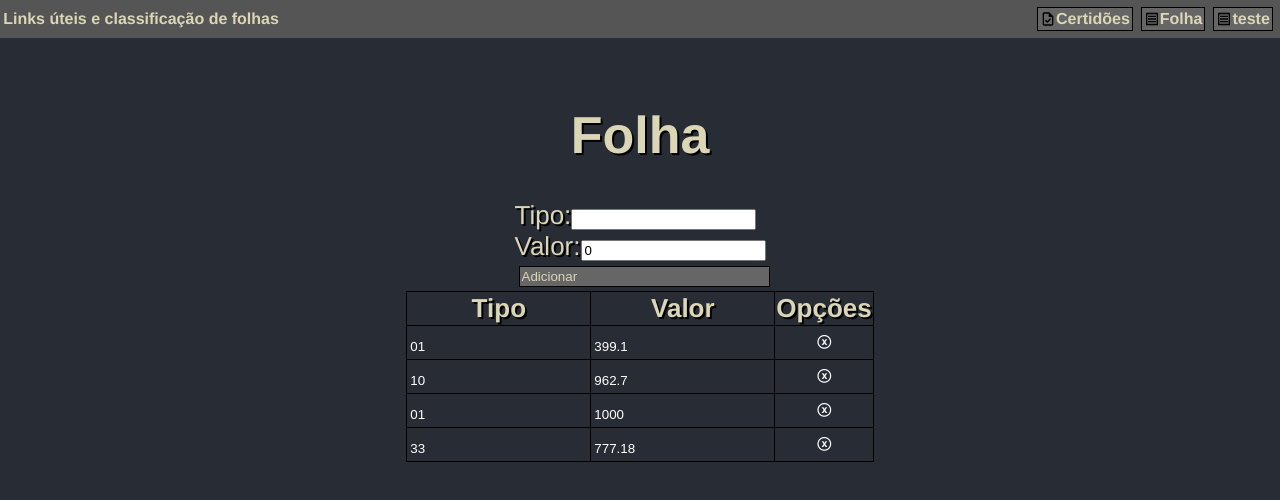
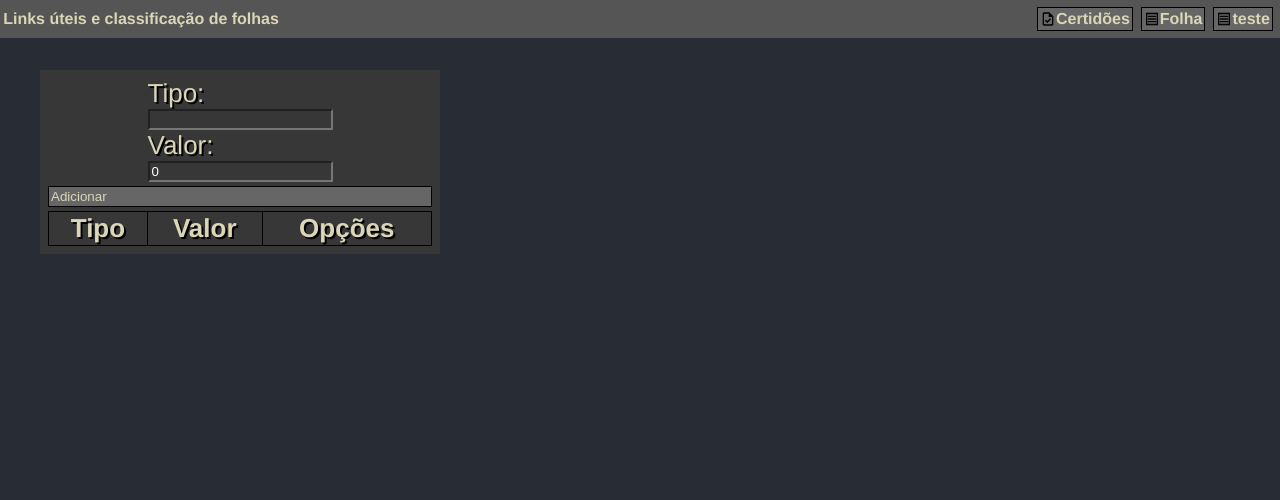
Before and after one commit to Glicio/rctcnds, a React (Create React App) app: page /folha in a window 1280 px wide. Shown: the top 500 px of the page. Built offline with nearby package versions, Linux system fonts and the light colour scheme.

Commit message:
input da folha em seus primeiros passos

```diff
--- a/src/App.css
+++ b/src/App.css
@@ -14,36 +14,6 @@
   overflow: hidden;
   font-size: calc(10px + 2vmin);
   color: var(--main-text-color);
-}
-
-.tabela {
-  border-collapse: collapse;
-}
-.tabela > thead,
-th,
-td {
-  border: black solid 1px;
-  text-align: center;
-  justify-content: center;
-}
-.opt-td {
-  margin: 0;
-  vertical-align: top;
-}
-.opt-btn {
-  display: block;
-  margin: auto;
-  transform: translate(0, 25%);
-  background-color: transparent;
-  border: none;
-  color: white;
-  font-weight: bold;
-  cursor: pointer;
-}
-.tabela-input {
-  background-color: transparent;
-  color: var(--second-text-color);
-  border: none;
 }
 
 .icon {
@@ -119,22 +89,22 @@ td {
 .fade {
   animation: fade 0.2s ease-out;
 }
-.menu-enter{
+.menu-enter {
   opacity: 0;
   transform: scale(0.9);
 }
 
-.menu-enter-active{
+.menu-enter-active {
   opacity: 1;
   transform: translateX(0);
   transition: opacity 300ms, transform 300ms;
 }
 
-.menu-exit{
+.menu-exit {
   opacity: 1;
 }
 
-.menu-exit-active{
+.menu-exit-active {
   opacity: 0;
   transform: scale(0.9);
   transition: opacity 300ms, transform 300ms;
@@ -163,11 +133,11 @@ td {
 }
 
 @media (max-width: 600px) {
-  .sub-menu{
+  .sub-menu {
     flex-direction: column;
     align-items: center;
   }
-  .btn{
+  .btn {
     max-width: 90%;
   }
 }
--- a/src/App.js
+++ b/src/App.js
@@ -3,7 +3,6 @@ import NavBar from './components/NavBar';
 import Cnds from './components/Cnds';
 import Folha from './components/Folha';
 import {BrowserRouter as Router, Routes, Route} from 'react-router-dom'
-import Test from './components/Test';
 
 function App() {
   return (
@@ -13,7 +12,6 @@ function App() {
         <div className="App">
           <Routes>
             <Route exact path='/folha' element={<Folha/>}/>
-            <Route exact path='/test' element={<Test/>}/>
             <Route exact path='/' element={<Cnds/>}/>
           </Routes>
         </div>
--- a/src/components/Folha.jsx
+++ b/src/components/Folha.jsx
@@ -1,13 +1,7 @@
-import React, { useState, useMemo, useEffect } from 'react'
+import React, { useState, useMemo, useEffect, useRef } from 'react'
 import { useTable } from 'react-table/dist/react-table.development'
+import './folha.css'
 
-
-let data = [
-    {tipo: "01", valor: 399.10},
-    {tipo: "10", valor: 962.70},
-    {tipo: "01", valor: 1000.00},
-    {tipo: "33", valor: 777.18},
-]
 
 const EditableCell = ({value: valorInicial, row: {index}, column: {id}, updateData}) => {
     //console.log(`Criando célula na posição: Linha: ${index.index}, Coluna: ${id}`);
@@ -33,10 +27,9 @@ const EditableCell = ({value: valorInicial, row: {index}, column: {id}, updateDa
 }
 
 
-
 const ValoresForm = (props) => {
 
-
+    const valorInput = useRef(null)
     const [tipo,setTipo] = useState("")
     const [valor,setValor] = useState(0)
 
@@ -49,6 +42,7 @@ const ValoresForm = (props) => {
         )
         setTipo("")
         setValor(0)
+        valorInput.current.focus()
     }
 
     const onChange = (e) => {
@@ -62,14 +56,14 @@ const ValoresForm = (props) => {
 
     return(
         <>
-            <form onSubmit={(e) => {e.preventDefault()}}>
+            <form className='form' onSubmit={(e) => {e.preventDefault()}}>
                 <div className="form-item">
                     <label htmlFor="tipo">Tipo:</label>
-                    <input type="text" name='tipo' id='tipo' value={tipo} onChange={(e) => {onChange(e)}}/>
+                    <input className='form-input' ref={valorInput} type="text" name='tipo' id='tipo' value={tipo} onChange={(e) => {onChange(e)}}/>
                 </div>
                 <div className="form-item">
                     <label htmlFor="valor">Valor:</label>
-                    <input type="number" name='valor' id='valor' value={valor} onChange={(e) => {onChange(e)}}/>
+                    <input className='form-input' type="number" name='valor' id='valor' value={valor} onChange={(e) => {onChange(e)}}/>
                 </div>
                 <button className='btn' onClick={(e) => onClick(e)}>Adicionar</button>
             </form>
@@ -78,9 +72,9 @@ const ValoresForm = (props) => {
 }
 
 
-
-export default function Folha(props){
-
+const InputTable = (props) => {
+    const updateData = props.updateData
+    const remover = props.remover
     const columns = useMemo(() => [
         {
             Header: 'Tipo',
@@ -92,7 +86,11 @@ export default function Folha(props){
         },
     ],[])
 
-    const [tableData, setTableData] = useState(data)
+    const [tableData, setTableData] = useState(props.data)
+
+    useEffect(() => {
+        setTableData(old => props.data)
+    }, [props.data])
     const tableInstance = useTable({columns, data: tableData, defaultColumn: {Cell: EditableCell}, updateData})
     const {
         headers,
@@ -102,46 +100,9 @@ export default function Folha(props){
         prepareRow,
       } = tableInstance
 
-    function remover(index){
-
-        const result = tableData.filter((item, i) => {
-            return index !== i
-        })
-
-        setTableData(result)
-    }
-
-    function updateData(valor, rowIndex, columnId){
-        setTableData(old => old.map((row, index) => {
-            if(index === rowIndex){
-                return {...old[rowIndex],[columnId]: parseFloat(valor)}
-            }
-            return row
-        })
-
-        )
-    }
-
-    function addData({tipo, valor}){
-        // Adiciona um valor à tabela
-        setTableData(old => {
-            return [...old, {tipo: tipo, valor: valor}]
-        })
-    }
-
-    function getFolhaInfo(){
-        let total = {}
-        tableData.forEach((item) => {
-            !total[item.tipo] ? total[item.tipo] = item.valor : total[item.tipo] = total[item.tipo]+item.valor
-        })
-        console.log(total)
-    }
-
     return (
-    <>
-        <h1>Folha</h1>
-        <ValoresForm addData={addData}></ValoresForm>
-        <table className='tabela'{...getTableProps()}>
+        <>
+            <table className='tabela'{...getTableProps()}>
             <thead>
                 <tr>
                 {headers.map((column => {
@@ -166,5 +127,61 @@ export default function Folha(props){
                 })}
             </tbody>
         </table>
+        </>
+    )
+}
+
+
+export default function Folha(){
+
+    const [data, setData] = useState([])
+    function remover(index){
+
+        const result = data.filter((item, i) => {
+            return index !== i
+        })
+
+        setData(result)
+    }
+
+    function updateData(valor, rowIndex, columnId){
+        setData(old => old.map((row, index) => {
+            if(index === rowIndex){
+                return {...old[rowIndex],[columnId]: parseFloat(valor)}
+            }
+            return row
+        })
+
+        )
+    }
+
+    function addData({tipo, valor}){
+        // Adiciona um valor à tabela
+        setData(old => {
+            return [...old, {tipo: tipo, valor: valor}]
+        })
+    }
+
+    function getFolhaInfo(){
+        let total = {}
+        data.forEach((item) => {
+            !total[item.tipo] ? total[item.tipo] = item.valor : total[item.tipo] = total[item.tipo]+item.valor
+        })
+        console.log(total)
+    }
+
+
+    return (
+    <>
+
+        <div className="container-grid">
+            <div className="input-div">
+                <ValoresForm addData={addData} ></ValoresForm>
+                <InputTable
+                data={data}
+                remover={remover}
+                updateData={updateData}/>
+            </div>
+        </div>
     </>)
 }
--- a/src/components/Tabela.jsx
+++ /dev/null
@@ -1,95 +0,0 @@
-import React, { useState, useMemo } from 'react'
-import { useTable } from 'react-table/dist/react-table.development'
-
-
-
-const EditableCell = (data) => {
-
-    const [value, setValue] = useState( data.value )
-    //console.log("DATA: ",data);
-
-
-    const onChange = (event) =>{
-        setValue(old => event.target.value)
-    }
-    return <input type="text" value={value} onChange={onChange} />
-}
-
-
-
-export default function Table(){
-
-    function remover() {
-
-    }
-
-
-    const ColumnsHook = (hooks) => {
-        console.log(hooks.visibleColumns);
-        hooks.visibleColumns.push((c) => [...c, {
-            id: 'options',
-            Header: 'Opções',
-            Cell: ({row}) => {
-                return <button onClick={() => {remover(row.index)}}>Remover</button>
-            }
-        }])
-    }
-
-    const FAKE_DATA = [
-        {tipo: "01", valor: 399.10},
-        {tipo: "10", valor: 962.70},
-        {tipo: "01", valor: 1000.00},
-        {tipo: "33", valor: 777.18},
-    ]
-
-    const [data, setData] = useState(FAKE_DATA)
-
-    const columns = useMemo(() => [
-        {
-            Header: 'Tipo',
-            accessor: 'tipo',
-            Cell: EditableCell
-        },
-        {
-            Header: 'Valor',
-            accessor: 'valor',
-        },
-    ],[])
-
-    const tableInstance = useTable({data: data, columns: columns}, ColumnsHook)
-
-    const { headerGroups, rows, getHeaderGroupProps, getTableProps, getTableBodyProps, prepareRow} = tableInstance
-
-
-    return (<>
-        <table className='tabela' {...getTableProps()}>
-
-            <thead>
-                {headerGroups.map(headerGroup => {
-                    return (
-                        <tr { ...headerGroup.getHeaderGroupProps()}>
-
-                                {headerGroup.headers.map(header => {
-                                    return(
-                                    <th {...header.getHeaderProps()}>
-                                        {header.render('Header')}
-                                    </th>)
-                                })}
-
-                        </tr>
-                    )
-                })}
-            </thead>
-            <tbody {...getTableBodyProps()}>
-                {rows.map(row => {
-                    prepareRow(row)
-                    return (<tr {...row.getRowProps()}>
-                        {row.cells.map(cell => {
-                            return <td {...cell.getCellProps()}>{cell.render('Cell')}</td>
-                        })}
-                    </tr>)
-                })}
-            </tbody>
-        </table>
-    </>)
-}
--- a/src/components/Test.jsx
+++ /dev/null
@@ -1,7 +0,0 @@
-import React from 'react'
-import Tabela from './Tabela.jsx'
-
-
-export default function Test (){
-    return <Tabela></Tabela>
-}
--- /dev/null
+++ b/src/components/folha.css
@@ -0,0 +1,59 @@
+.tabela {
+  border-collapse: collapse;
+  width: 100%;
+}
+.tabela > thead,
+th,
+td {
+  border: black solid 1px;
+  text-align: center;
+  justify-content: center;
+}
+.opt-td {
+  margin: 0;
+  vertical-align: top;
+}
+.opt-btn {
+  display: block;
+  margin: auto;
+  transform: translate(0, 25%);
+  background-color: transparent;
+  border: none;
+  color: white;
+  font-weight: bold;
+  cursor: pointer;
+}
+.tabela-input {
+  background-color: transparent;
+  color: var(--second-text-color);
+  border: none;
+  text-align: center;
+  width: 8rem;
+}
+
+.input-div {
+  background-color: #373737;
+  padding: 0.5rem;
+}
+
+.form {
+  min-width: 30vw;
+  display: flex;
+  flex-direction: column;
+  align-items: center;
+}
+
+.form-input {
+  background-color: #373737;
+  color: var(--second-text-color);
+}
+
+.form-item {
+  display: flex;
+  flex-direction: column;
+}
+.container-grid {
+  display: grid;
+  grid-template-columns: repeat(3, 1fr);
+  grid-template-rows: auto auto;
+}
```
